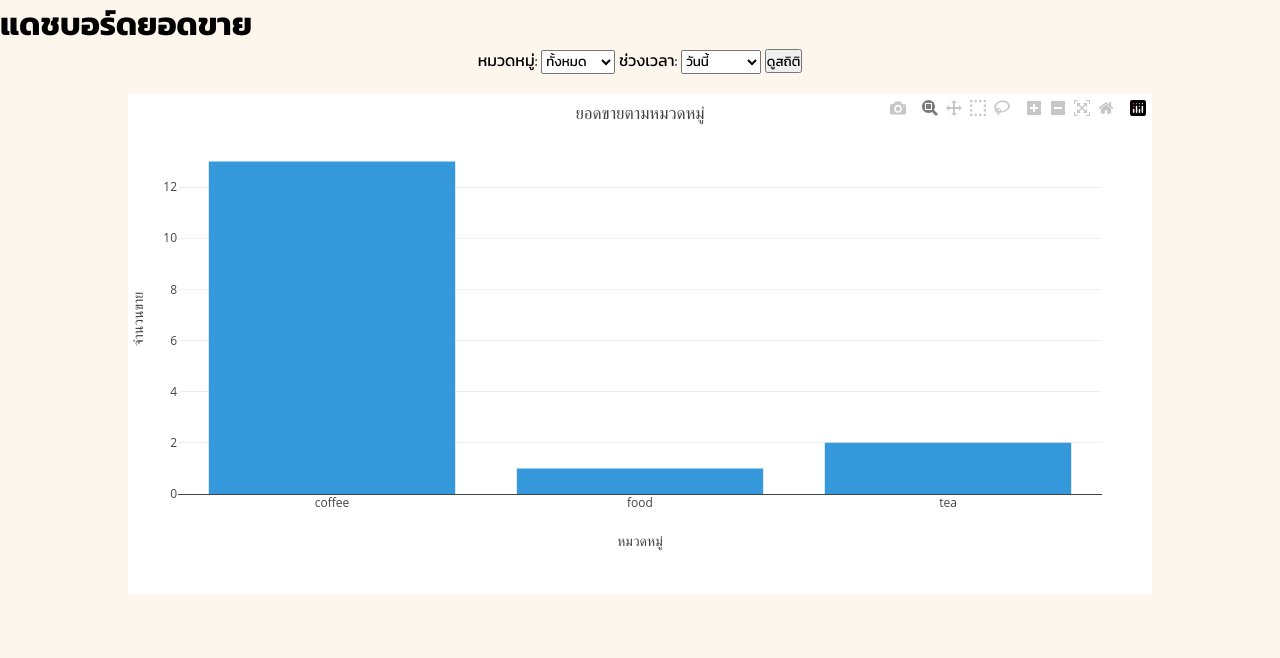
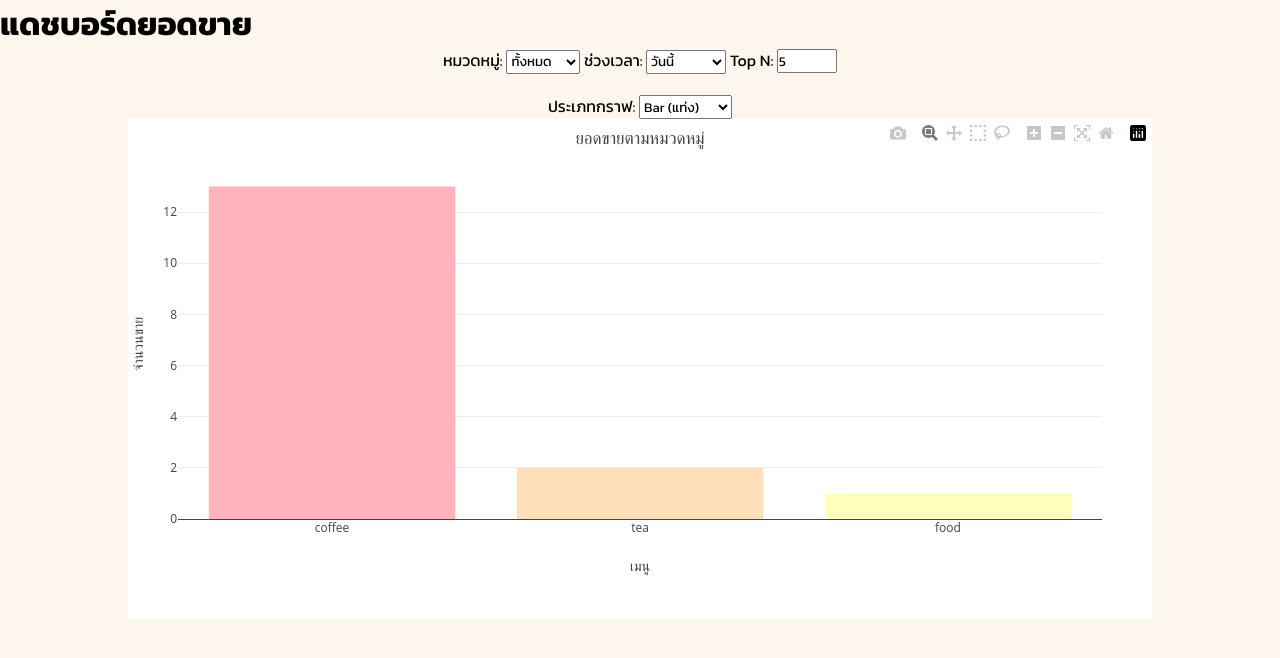
Before and after one commit to Fewdev1122/miniproject, a Flask app: page /dashboard in a window 1280 px wide. Shown: the part 80-738 px from the top of the page. Run offline with Flask 3, Linux system fonts and the light colour scheme; data comes from the database, SQL or seed files in the repository; some libraries are stand-ins or nearby versions.

Commit message:
กราฟสิถิติเพิ่มฟีเจอร์ฺ

```diff
--- a/app.py
+++ b/app.py
@@ -473,22 +473,25 @@ def get_order_data(category=None, date_filter=None, start_date=None, end_date=No
     conn = sqlite3.connect("garden.db")
     cursor = conn.cursor()
 
-    query = """
-        SELECT m.category, SUM(oi.qty) as total_sales
+    # เลือกว่าจะ group ตาม category หรือ menu_name
+    if category:
+        select_field = "m.menu_name"
+        where_clause = "TRIM(m.category) = ?"
+        params = [category.strip()]
+    else:
+        select_field = "m.category"
+        where_clause = "1=1"
+        params = []
+
+    query = f"""
+        SELECT {select_field}, SUM(oi.qty) as total_sales
         FROM order_items oi
         JOIN list_menu m ON oi.id_menu = m.id_menu
         JOIN orders o ON oi.order_id = o.id
-        WHERE 1=1
+        WHERE {where_clause}
     """
-    params = []
 
     today = date.today()
-
-    # Filter by category
-    if category:
-        query += " AND TRIM(m.category) = ?"
-        params.append(category.strip())
-
     # Filter by date
     if date_filter == "today":
         query += " AND DATE(o.timestamp) = ?"
@@ -503,7 +506,7 @@ def get_order_data(category=None, date_filter=None, start_date=None, end_date=No
         query += " AND DATE(o.timestamp) BETWEEN ? AND ?"
         params.extend([start_date, end_date])
 
-    query += " GROUP BY m.category"
+    query += f" GROUP BY {select_field}"
 
     cursor.execute(query, params)
     data = cursor.fetchall()
@@ -512,26 +515,40 @@ def get_order_data(category=None, date_filter=None, start_date=None, end_date=No
 
 
 
+
 @app.route("/dashboard")
 def dashboard():
-    category = request.args.get("category", "")  # หมวดหมู่
-    date_filter = request.args.get("date_filter", "today")
+    # รับค่าฟิลเตอร์
     start_date = request.args.get("start_date")
     end_date = request.args.get("end_date")
+    category = request.args.get("category", "")
+    date_filter = request.args.get("date_filter", "today")
+    top_n = int(request.args.get("top_n", 5))  # Top N
 
-    data = get_order_data(category, date_filter, start_date, end_date)
-    labels = [row[0] for row in data]
-    values = [row[1] for row in data]
+    # ดึงข้อมูลยอดขายหมวดหมู่
+    category_data = get_order_data(category, date_filter, start_date, end_date)
 
-    return render_template(
-        "dashboard.html",
-        labels=labels,
-        values=values,
-        selected_category=category,
-        selected_date_filter=date_filter,
-        start_date=start_date,
-        end_date=end_date
-    )
+    # Sort และ Top N
+    category_data = sorted(category_data, key=lambda x: x[1], reverse=True)[:top_n]
+
+    category_labels = [row[0] for row in category_data]
+    category_values = [row[1] for row in category_data]
+
+    # คำนวณรายได้รวม
+    total_revenue = sum(row[2] for row in category_data) if category_data and len(category_data[0])>2 else None
+
+    return render_template("dashboard.html",
+                           category_labels=category_labels,
+                           category_values=category_values,
+                           total_revenue=total_revenue,
+                           selected_category=category,
+                           selected_date_filter=date_filter,
+                           start_date=start_date,
+                           end_date=end_date,
+                           top_n=top_n)
+
+
+
 
 
 @app.route('/cancel_order/<int:order_id>', methods=['POST'])
@@ -584,6 +601,48 @@ def api_orders():
         })
 
     return jsonify({"orders": orders_list})
+def get_daily_sales(start_date=None, end_date=None):
+    conn = sqlite3.connect("garden.db")
+    cursor = conn.cursor()
+
+    query = """
+        SELECT DATE(o.timestamp) as day, SUM(oi.qty) as total_sales
+        FROM order_items oi
+        JOIN orders o ON oi.order_id = o.id
+        WHERE 1=1
+    """
+    params = []
+
+    if start_date and end_date:
+        query += " AND DATE(o.timestamp) BETWEEN ? AND ?"
+        params.extend([start_date, end_date])
+
+    query += " GROUP BY day ORDER BY day"
+
+    cursor.execute(query, params)
+    data = cursor.fetchall()
+    conn.close()
+    return data
+@app.route('/api/orders_data')
+def api_orders_data():
+    category = request.args.get("category", "")
+    date_filter = request.args.get("date_filter", "today")
+    start_date = request.args.get("start_date")
+    end_date = request.args.get("end_date")
+    top_n = int(request.args.get("top_n", 0))
+
+    data = get_order_data(category=category, date_filter=date_filter, start_date=start_date, end_date=end_date)
+
+    # sort ตามยอดขาย
+    data.sort(key=lambda x: x[1], reverse=True)
+
+    if top_n > 0:
+        data = data[:top_n]
+
+    labels = [row[0] for row in data]
+    values = [row[1] for row in data]
+
+    return jsonify({"labels": labels, "values": values})
 
 if __name__ == '__main__':
 
--- a/templates/dashboard.html
+++ b/templates/dashboard.html
@@ -2,68 +2,114 @@
 {% block content %}
 <h1>แดชบอร์ดยอดขาย</h1>
 
-<form method="get" action="/dashboard" style="text-align:center; margin-bottom:20px;">
+<form style="text-align:center; margin-bottom:20px;">
     <label>หมวดหมู่:</label>
-  <select name="category">
+    <select name="category" id="categorySelect">
         <option value="">ทั้งหมด</option>
-    <option value="coffee" {% if selected_category=='กาแฟ' %}selected{% endif %}>กาแฟ</option>
-    <option value="tea" {% if selected_category=='ชา' %}selected{% endif %}>ชา</option>
-    <option value="food" {% if selected_category=='ของคาว' %}selected{% endif %}>ของคาว</option>
-    <option value="dessert" {% if selected_category=='ของหวาน' %}selected{% endif %}>ของหวาน</option>
+        <option value="coffee">กาแฟ</option>
+        <option value="tea">ชา</option>
+        <option value="food">ของคาว</option>
+        <option value="dessert">ของหวาน</option>
     </select>
 
     <label>ช่วงเวลา:</label>
-  <select name="date_filter" id="date_filter">
-    <option value="today" {% if selected_date_filter=='today' %}selected{% endif %}>วันนี้</option>
-    <option value="month" {% if selected_date_filter=='month' %}selected{% endif %}>เดือนนี้</option>
-    <option value="year" {% if selected_date_filter=='year' %}selected{% endif %}>ปีนี้</option>
-    <option value="custom" {% if selected_date_filter=='custom' %}selected{% endif %}>กำหนดเอง</option>
+    <select id="dateFilterSelect">
+        <option value="today">วันนี้</option>
+        <option value="month">เดือนนี้</option>
+        <option value="year">ปีนี้</option>
+        <option value="custom">กำหนดเอง</option>
     </select>
 
-  <input type="date" name="start_date" id="start_date" style="display:none;" value="{{ start_date }}">
-  <input type="date" name="end_date" id="end_date" style="display:none;" value="{{ end_date }}">
+    <input type="date" id="startDate" style="display:none;">
+    <input type="date" id="endDate" style="display:none;">
 
-  <button type="submit">ดูสถิติ</button>
+    <label>Top N:</label>
+    <input type="number" id="topN" value="5" min="1" max="20" style="width:60px;">
 </form>
+
+{% if total_revenue %}
+<p style="text-align:center; font-weight:bold;">รายได้รวม: {{ total_revenue }} บาท</p>
+{% endif %}
+
+<div style="text-align:center; margin-bottom:10px;">
+    <label>ประเภทกราฟ:</label>
+    <select id="chartType">
+        <option value="bar">Bar (แท่ง)</option>
+        <option value="line">Line (เส้น)</option>
+        <option value="scatter">Scatter (จุด)</option>
+        <option value="pie">Pie (วงกลม)</option>
+    </select>
 
     <div id="salesChart" style="width:80%;height:500px;margin:auto;"></div>
 
     <script src="https://cdn.plot.ly/plotly-2.29.0.min.js"></script>
     <script>
-document.getElementById("date_filter").addEventListener("change", function() {
-    if (this.value === "custom") {
-        document.getElementById("start_date").style.display = "inline";
-        document.getElementById("end_date").style.display = "inline";
-    } else {
-        document.getElementById("start_date").style.display = "none";
-        document.getElementById("end_date").style.display = "none";
+        const pastelColors = ['#FFB3BA', '#FFDFBA', '#FFFFBA', '#BAFFC9', '#BAE1FF', '#D7BAFF', '#FFC9DE'];
+
+        function updateChart() {
+            const category = document.getElementById('categorySelect').value;
+            const date_filter = document.getElementById('dateFilterSelect').value;
+            const start_date = document.getElementById('startDate').value;
+            const end_date = document.getElementById('endDate').value;
+            const topN = document.getElementById('topN').value;
+            const chartType = document.getElementById('chartType').value; // <-- ประเภทกราฟ
+
+            fetch(`/api/orders_data?category=${category}&date_filter=${date_filter}&start_date=${start_date}&end_date=${end_date}&top_n=${topN}`)
+                .then(res => res.json())
+                .then(data => {
+                    let labels = data.labels;
+                    let values = data.values;
+
+                    if (topN) {
+                        labels = labels.slice(0, topN);
+                        values = values.slice(0, topN);
                     }
-});
-
-// Plotly chart
-const labels = {{ labels|tojson }};
-const values = {{ values|tojson }};
 
                     if (labels.length > 0) {
-    const data = [{
+                        const chartData = [{
                             x: labels,
-        y: values,
-        type: 'bar',
-        marker: { color: '#3498db' }
+                            y: (chartType !== 'pie') ? values : undefined,
+                            values: (chartType === 'pie') ? values : undefined,
+                            labels: (chartType === 'pie') ? labels : undefined,
+                            type: chartType,
+                            marker: { color: pastelColors.slice(0, labels.length) },
+                            hovertemplate: 'เมนู: %{x}<br>ยอดขาย: %{y}<extra></extra>'
                         }];
 
                         const layout = {
                             title: 'ยอดขายตามหมวดหมู่',
-        xaxis: { title: 'หมวดหมู่' },
+                            xaxis: { title: 'เมนู' },
                             yaxis: { title: 'จำนวนขาย' },
-        margin: { t: 50, l: 50, r: 50, b: 100 }
+                            margin: { t: 50, l: 50, r: 50, b: 100 },
+                            hovermode: 'closest'
                         };
 
-    Plotly.newPlot('salesChart', data, layout);
+                        Plotly.newPlot('salesChart', chartData, layout, { responsive: true });
                     } else {
                         document.getElementById("salesChart").innerHTML = "<p style='text-align:center;'>ไม่มีข้อมูลสำหรับช่วงเวลานี้</p>";
                     }
+                });
+        }
 
+        // ฟัง event เปลี่ยนกราฟ
+        document.getElementById('chartType').addEventListener('change', updateChart);
+
+
+        // แสดง/ซ่อนวันที่ถ้าเลือก custom
+        document.getElementById('dateFilterSelect').addEventListener('change', function () {
+            const isCustom = this.value === 'custom';
+            document.getElementById('startDate').style.display = isCustom ? 'inline' : 'none';
+            document.getElementById('endDate').style.display = isCustom ? 'inline' : 'none';
+            updateChart();
+        });
+
+        // ฟัง event ทุกตัวเลือก
+        ['categorySelect', 'startDate', 'endDate', 'topN'].forEach(id => {
+            document.getElementById(id).addEventListener('change', updateChart);
+        });
+
+        // เรียกอัปเดตครั้งแรก
+        updateChart();
 
     </script>
     {% endblock %}
```
Lines whose indentation alone changed are shown as unchanged.
